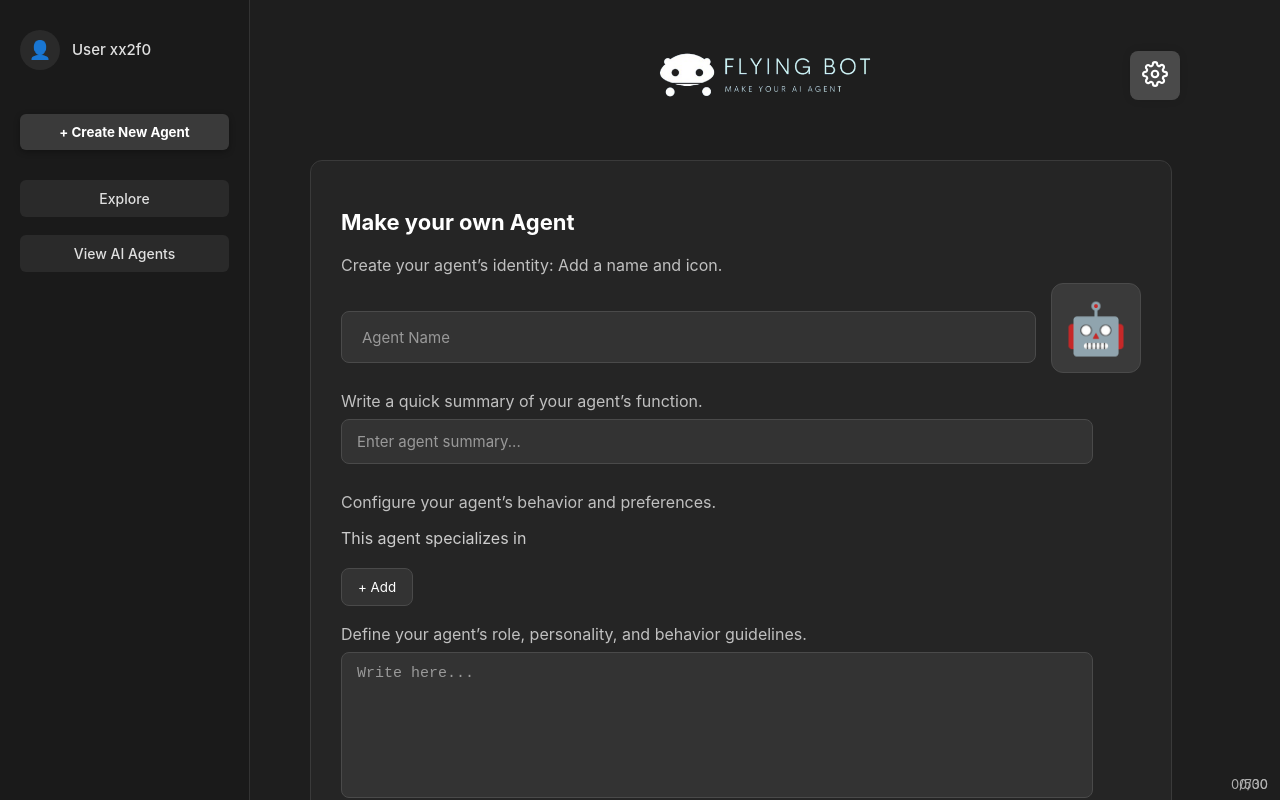
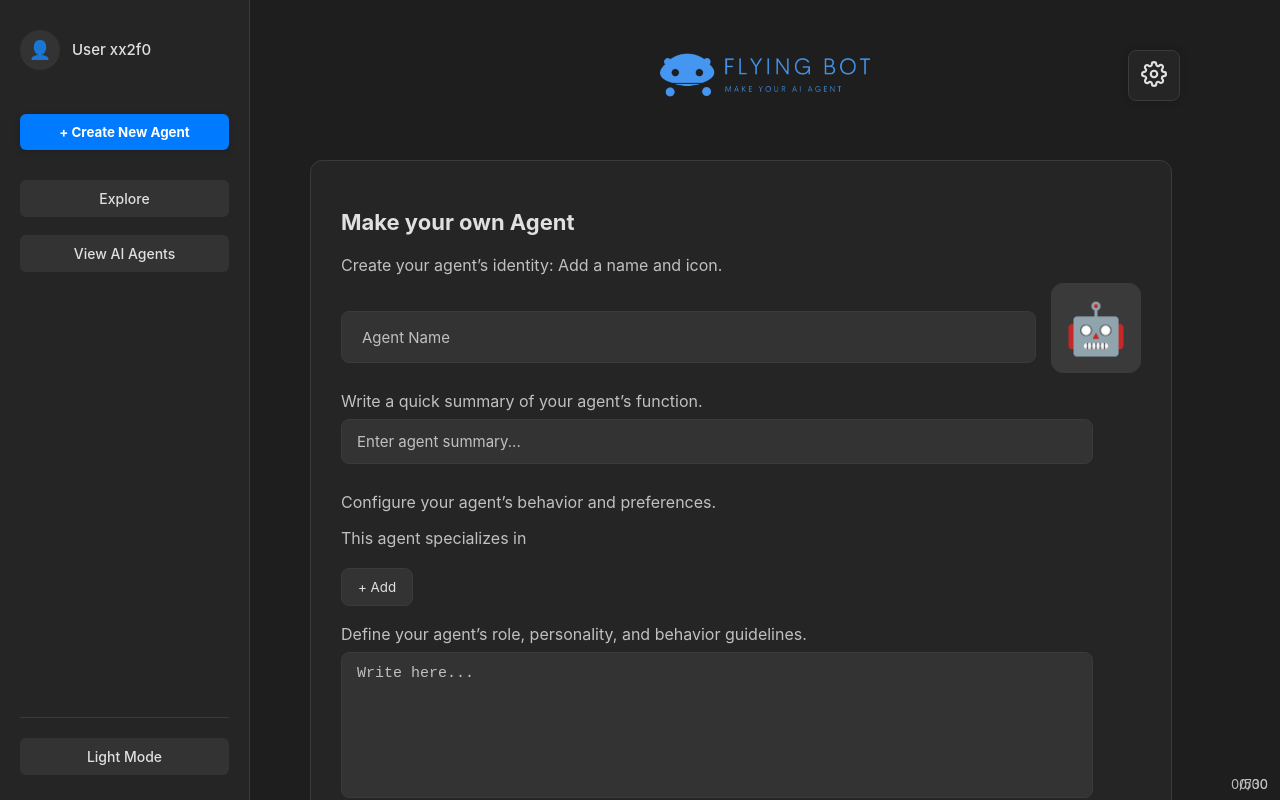
Before and after one commit to AndersonChong/FSDP-Assignment, a React (Create React App) app: page /create-agent in a window 1280 px wide. Built offline with nearby package versions, Linux system fonts and the light colour scheme.

Commit message:
Finish implementing light mode and dark mode

```diff
--- a/src/components/SideBar.jsx
+++ b/src/components/SideBar.jsx
@@ -1,9 +1,11 @@
 import React from "react";
 import { useNavigate } from "react-router-dom";
 import "../styles/sidebar.css";
+import { useTheme } from '../context/ThemeContext';
 
 const SideBar = () => {
   const navigate = useNavigate();
+  const { theme, toggleTheme } = useTheme();
 
   return (
     <div className="sidebar">
@@ -25,6 +27,17 @@ const SideBar = () => {
           View AI Agents
         </button>
       </div>
+
+      <div className="menu" style={{ marginTop: 'auto', paddingTop: '20px', borderTop: '1px solid var(--border-color)' }}>
+        <button
+          className="menu-btn theme-toggle-btn"
+          onClick={toggleTheme}
+          title={`Switch to ${theme === 'light' ? 'Dark' : 'Light'} Mode`}
+        >
+          {theme === 'light' ? 'Dark Mode' : 'Light Mode'}
+        </button>
+      </div>
+
     </div>
   );
 };
--- /dev/null
+++ b/src/context/ThemeContext.jsx
@@ -0,0 +1,30 @@
+import React, { createContext, useState, useEffect, useContext } from 'react';
+
+const ThemeContext = createContext();
+
+export const useTheme = () => useContext(ThemeContext);
+
+export const ThemeProvider = ({ children }) => {
+  const [theme, setTheme] = useState(
+    localStorage.getItem('theme') || 'dark'
+  );
+
+  const toggleTheme = () => {
+    setTheme(currentTheme => (currentTheme === 'light' ? 'dark' : 'light'));
+  };
+
+  useEffect(() => {
+    if (theme === 'light') {
+      document.body.classList.add('light-mode');
+    } else {
+      document.body.classList.remove('light-mode');
+    }
+    localStorage.setItem('theme', theme);
+  }, [theme]);
+
+  return (
+    <ThemeContext.Provider value={{ theme, toggleTheme }}>
+      {children}
+    </ThemeContext.Provider>
+  );
+};
--- a/src/index.css
+++ b/src/index.css
@@ -1,13 +1,48 @@
-/* === GLOBAL APP STYLES === */
+/* === GLOBAL APP STYLES (Theme Variables) === */
+:root {
+  /* --- DARK THEME (Default) --- */
+  --bg-primary: #1e1e1e;
+  --bg-secondary: #252525;
+  --bg-input: #333333;
+
+  --text-primary: #e0e0e0;
+  --text-secondary: #c0c0c0;
+  --text-inverted: #111;
+
+  --border-color: #3a3a3a;
+  --action-btn: #007bff;
+  --shadow-color: rgba(0, 0, 0, 0.15);
+}
+
+/* --- LIGHT MODE OVERRIDE --- */
+body.light-mode {
+  --bg-primary: #f7f7f7;
+  --bg-secondary: #ffffff;
+  --bg-input: #eeeeee;
+
+  --text-primary: #333333;
+  --text-secondary: #555555;
+  --text-inverted: #e0e0e0;
+
+  --border-color: #e0e0e0;
+  --shadow-color: rgba(0, 0, 0, 0.08);
+}
+
+
+/* === HTML & BODY (Apply Variables) === */
 html, body {
   margin: 0;
   padding: 0;
   height: 100%;
   width: 100%;
   font-family: "Inter", sans-serif;
-  background: #1e1e1e;
-  color: #e0e0e0;
+
+  /* Apply variables for consistent look */
+  background: var(--bg-primary);
+  color: var(--text-primary);
+
   overflow-x: hidden;
+  transition: background 0.3s ease, color 0.3s ease;
 }
 
 /* === ROOT CONTAINER === */
@@ -27,9 +62,19 @@ input {
   font-family: inherit;
 }
 
+/* ADDED: Global focus style for accessibility */
+*:focus {
+    outline: 2px solid var(--action-btn);
+    outline-offset: 2px;
+}
+
 /* === UTILITY CLASSES === */
 .center {
   display: flex;
   justify-content: center;
   align-items: center;
 }
+
+.logo {
+  filter: brightness(0) saturate(100%) invert(53%) sepia(14%) saturate(2690%) hue-rotate(175deg) brightness(102%) contrast(88%);
+}
--- a/src/styles/createagent.css
+++ b/src/styles/createagent.css
@@ -3,34 +3,34 @@
   display: flex;
   height: 100vh;
   width: 100%;
-  background: #1e1e1e;
-  color: #e0e0e0;
+  background: var(--bg-primary);
+  color: var(--text-primary);
   font-family: "Inter", sans-serif;
 }
 
 /* === FORM CONTAINER (The Card) === */
 .form-container {
-  background: #252525;
+  background: var(--bg-secondary);
   border-radius: 12px;
   padding: 30px;
-  border: 1px solid #3a3a3a;
+  border: 1px solid var(--border-color);
   max-width: 800px;
 }
 
 .form-container h2 {
   font-size: 22px;
   margin-bottom: 20px;
-  color: #ffffff;
+  color: var(--text-primary);
 }
 
 .form-container p {
   margin-bottom: 20px;
-  color: #cccccc;
+  color: var(--text-secondary);
 }
 
 label {
   display: block;
-  color: #c0c0c0;
+  color: var(--text-secondary);
   margin-bottom: 8px;
   margin-top: 18px;
 }
@@ -41,17 +41,17 @@ textarea,
 select {
   width: 90%;
   padding: 12px 15px;
-  background: #333333;
-  border: 1px solid #4a4a4a;
+  background: var(--bg-input);
+  border: 1px solid var(--border-color);
   border-radius: 8px;
-  color: #ffffff;
+  color: var(--text-primary);
   font-size: 15px;
   margin-bottom: 10px;
 }
 
 input::placeholder,
 textarea::placeholder {
-  color: #999;
+  color: var(--text-secondary);
 }
 
 textarea {
@@ -74,9 +74,9 @@ textarea {
 /* === SMALL BUTTONS (Icon, Add) === */
 .icon-btn,
 .add-btn {
-  background: #333333;
-  color: #fff;
-  border: 1px solid #4a4a4a;
+  background: var(--bg-input);
+  color: var(--text-primary);
+  border: 1px solid var(--border-color);
   border-radius: 8px;
   padding: 10px 16px;
   cursor: pointer;
@@ -85,12 +85,14 @@ textarea {
 
 .icon-btn:hover,
 .add-btn:hover {
-  background: #4a4a4a;
+  background: var(--border-color);
 }
 
-/* === CREATE BUTTON (Primary Action) === */
-.create-btn {
-  background: #007bff;
+/* === PRIMARY BUTTONS (Create/Save) === */
+.create-btn,
+.save-btn,
+.save-tag-btn {
+  background: var(--action-btn);
   color: #fff;
   font-weight: 600;
   border: none;
@@ -101,7 +103,9 @@ textarea {
   transition: all 0.3s;
 }
 
-.create-btn:hover {
+.create-btn:hover,
+.save-btn:hover,
+.save-tag-btn:hover {
   background: #0056b3;
 }
 
@@ -110,7 +114,7 @@ textarea {
   flex-shrink: 0;
   width: 90px;
   height: 90px;
-  border: 1px solid #4a4a4a;
+  border: 1px solid var(--border-color);
   border-radius: 12px;
   cursor: pointer;
   display: flex;
@@ -118,8 +122,11 @@ textarea {
   justify-content: center;
   font-size: 50px;
   line-height: 1;
+  background: var(--bg-input);
+  color: var(--text-primary);
 }
 
+/* === MODAL === */
 .modal-overlay {
   position: fixed;
   top: 0;
@@ -135,82 +142,62 @@ textarea {
 
 
 .modal {
-  background: #252525;
+  background: var(--bg-secondary);
   padding: 25px 30px;
   border-radius: 12px;
-  border: 1px solid #3a3a3a;
+  border: 1px solid var(--border-color);
   width: 400px;
-  color: #fff;
+  color: var(--text-primary);
 }
 
 .save-btn {
-  background: #007bff;
-  color: #fff;
-  border: none;
   padding: 10px 20px;
-  border-radius: 8px;
-  cursor: pointer;
-  font-weight: 600;
   margin-top: 10px;
-}
-
-.save-btn:hover {
-  background: #0056b3;
 }
 
 /* === SPECIALTIES SECTION (Tags) === */
 .add-specialty-box input {
-  background: #333333;
-  border: 1px solid #4a4a4a;
+  background: var(--bg-input);
+  border: 1px solid var(--border-color);
   border-radius: 6px;
-  color: #fff;
+  color: var(--text-primary);
   padding: 8px 10px;
   width: 180px;
 }
 
 .save-tag-btn {
-  background: #007bff;
-  color: #fff;
-  border: none;
-  border-radius: 6px;
+  /* Re-set padding for tag button */
   padding: 8px 14px;
-  cursor: pointer;
-  font-weight: 600;
-  transition: all 0.3s;
-}
-
-.save-tag-btn:hover {
-  background: #0056b3;
 }
 
 /* === TAG DISPLAY === */
 .tag {
-  background: #3a3a3a;
-  color: #fff;
+  background: var(--bg-input);
+  color: var(--text-primary);
   padding: 6px 12px;
   border-radius: 6px;
   display: flex;
   align-items: center;
   gap: 6px;
-  border: 1px solid #4a4a4a;
+  border: 1px solid var(--border-color);
   font-size: 14px;
 }
 
 .remove-tag {
   cursor: pointer;
-  color: #ccc;
+  color: var(--text-secondary);
   transition: color 0.2s;
 }
 
 .remove-tag:hover {
-  color: #fff;
+  color: var(--text-primary);
 }
 
 /* === CHARACTER COUNTERS === */
 .input-with-counter input,
 .input-with-counter textarea {
-  background: #333333;
-  border: 1px solid #4a4a4a;
+  background: var(--bg-input);
+  border: 1px solid var(--border-color);
 }
 
 .char-counter {
@@ -218,13 +205,13 @@ textarea {
   bottom: 8px;
   right: 12px;
   font-size: 13px;
-  color: #b0b0b0;
+  color: var(--text-secondary);
   pointer-events: none;
 }
 
 /* Focus outline */
 .input-with-counter input:focus,
 .input-with-counter textarea:focus {
-  outline: 1px solid #007bff;
-  border-color: #007bff;
+  outline: 1px solid var(--action-btn);
+  border-color: var(--action-btn);
 }
--- a/src/styles/homepage.css
+++ b/src/styles/homepage.css
@@ -5,7 +5,7 @@
   height: 100vh;
   width: 100vw;
   overflow: hidden;
-  background: #1e1e1e;
+  background: var(--bg-primary);
 }
 
 /* === MAIN AREA === */
@@ -13,8 +13,8 @@
   flex: 1;
   height: 100vh;
   width: 100%;
-  background: #1e1e1e;
-  color: #e0e0e0;
+  background: var(--bg-primary);
+  color: var(--text-primary);
   padding: 30px 60px;
   box-sizing: border-box;
   overflow-y: auto;
@@ -35,7 +35,7 @@
 .dashboard-header h1 {
   font-size: 36px;
   font-weight: 700;
-  color: #ffffff;
+  color: var(--text-primary);
   margin: 0;
 }
 
@@ -46,24 +46,24 @@
 }
 
 .dashboard-header input {
-  background: #333333;
-border: 1px solid #3a3a3a;
+  background: var(--bg-input);
+  border: 1px solid var(--border-color);
   padding: 10px 12px;
   border-radius: 8px;
-  color: #e0e0e0;
+  color: var(--text-primary);
   outline: none;
   width: 200px;
   font-size: 14px;
 }
 
 .dashboard-header input::placeholder {
-  color:#999;
+  color: var(--text-secondary);
 }
 
 .dashboard-header button {
-  background: #4a4a4a;
-  border: none;
-  color: #fff;
+  background: var(--bg-secondary);
+  border: 1px solid var(--border-color);
+  color: var(--text-primary);
   font-weight: 500;
   padding: 10px 12px;
   border-radius: 8px;
@@ -71,7 +71,7 @@ border: 1px solid #3a3a3a;
 }
 
 .dashboard-header button:hover {
-  background: #333;
+  background: var(--border-color);
 }
 
 /* === LOGO === */
@@ -102,47 +102,47 @@ border: 1px solid #3a3a3a;
 .card {
   flex: 1;
   min-width: 200px;
-  background: #252525;
+  background: var(--bg-secondary);
   padding: 20px 0;
   border-radius: 14px;
-  border: 1px solid #3a3a3a;
+  border: 1px solid var(--border-color);
   text-align: center;
-  box-shadow: 0 4px 10px rgba(0, 0, 0, 0.15);
+  box-shadow: 0 4px 10px var(--shadow-color);
   transition: all 0.25s ease;
 }
 
 .card:hover {
   transform: translateY(-2px);
-  box-shadow: 0 6px 15px rgba(0, 0, 0, 0.06);
+  box-shadow: 0 6px 15px var(--shadow-color);
 }
 
 .card h3 {
   margin: 0;
   font-size: 15px;
   font-weight: 500;
-  color: #c0c0c0;
+  color: var(--text-secondary);
 }
 
 .card p {
   font-size: 26px;
   font-weight: 700;
   margin-top: 8px;
-  color: #ffff;
+  color: var(--text-primary);
 }
 
 /* === USAGE CHART / AGENT SECTION CONTAINERS === */
 .usage-card, .agent-section {
-  background: #252525;
+  background: var(--bg-secondary);
   border-radius: 16px;
   padding: 25px 30px;
-  box-shadow: 0 4px 10px rgba(0, 0, 0, 0.04);
-  border: 1px solid #3a3a3a;
+  box-shadow: 0 4px 10px var(--shadow-color);
+  border: 1px solid var(--border-color);
   margin-bottom: 30px;
 }
 
 .usage-card h3, .agent-section h3 {
   font-size: 18px;
-  color: #ffffff;
+  color: var(--text-primary);
   margin-bottom: 12px;
   font-weight: 600;
   padding-left: 10px;
@@ -150,60 +150,60 @@ border: 1px solid #3a3a3a;
 
 /* === AGENT LIST === */
 .agent-list {
-  background: #252525;
+  background: var(--bg-secondary);
   border-radius: 12px;
-  border: 1px solid #3a3a3a;
+  border: 1px solid var(--border-color);
   padding: 10px;
 }
 
 .agent-row {
   display: flex;
   justify-content: space-between;
-  border-bottom: 1px solid #f0f0f0;
+  border-bottom: 1px solid var(--border-color);
   padding: 8px 0;
 }
 
 .more {
   text-align: center;
-  color: #777;
+  color: var(--text-secondary);
   cursor: pointer;
   margin-top: 10px;
   transition: 0.2s ease;
 }
 
 .more:hover {
-  color: #4a4a4a;
+  color: var(--text-primary);
 }
 
 /* === SETTINGS ICON BUTTON === */
 .settings-btn {
   position: absolute;
   right: 40px;
-  background: #f0f0f0;
-  border: 1px solid #e0e0e0;
+  background: var(--bg-input);
+  border: 1px solid var(--border-color);
   border-radius: 12px;
   padding: 10px;
   cursor: pointer;
   transition: 0.25s ease;
-  box-shadow: 0 0 8px rgba(0, 0, 0, 0.1);
+  box-shadow: 0 0 8px var(--shadow-color);
 }
 
 .settings-btn:hover {
-  background: #e5e5e5;
+  background: var(--border-color);
   transform: rotate(25deg);
 }
 
 .settings-icon {
   font-size: 26px;
-  color: #fff;
+  color: var(--text-primary);
 }
 
 /* === SCROLLBAR === */
 ::-webkit-scrollbar-thumb {
-  background-color: rgba(0, 0, 0, 0.15);
+  background-color: var(--border-color);
   border-radius: 4px;
 }
 
 ::-webkit-scrollbar-thumb:hover {
-  background-color: rgba(0, 0, 0, 0.25);
+  background-color: var(--text-secondary);
 }
--- a/src/styles/sidebar.css
+++ b/src/styles/sidebar.css
@@ -2,14 +2,14 @@
 .sidebar {
   width: 250px;
   height: 100vh;
-  background: #1a1a1a;
+  background: var(--bg-secondary);
   display: flex;
   flex-direction: column;
   align-items: flex-start;
   padding: 25px 20px;
-  color: #e0e0e0;
+  color: var(--text-primary);
   box-sizing: border-box;
-  border-right: 1px solid #333;
+  border-right: 1px solid var(--border-color);
   flex-shrink: 0;
 }
 
@@ -25,8 +25,8 @@
   width: 40px;
   height: 40px;
   border-radius: 50%;
-  background: #2a2a2a;
-  color: #e0e0e0;
+  background: var(--bg-input);
+  color: var(--text-primary);
   display: flex;
   align-items: center;
   justify-content: center;
@@ -41,7 +41,7 @@
 
 /* === CREATE NEW AGENT BUTTON === */
 .create-agent-btn {
-  background: #3a3a3a;
+  background: var(--action-btn);
   color: #ffffff;
   font-weight: bold;
   border: none;
@@ -50,11 +50,11 @@
   width: 100%;
   cursor: pointer;
   transition: 0.2s ease;
-  box-shadow: 0 2px 6px rgba(0, 0, 0, 0.3);
+  box-shadow: 0 2px 6px var(--shadow-color);
 }
 
 .create-agent-btn:hover {
-  background: #4a4a4a;
+  background: #0069d9;
   transform: translateY(-1px);
 }
 
@@ -72,17 +72,17 @@
   border: none;
   border-radius: 6px;
   padding: 10px 0;
-  color: #e0e0e0;
+  color: var(--text-primary);
   font-weight: 500;
   cursor: pointer;
   transition: all 0.2s ease;
   font-size: 14px;
-  background-color: #2a2a2a;
+  background-color: var(--bg-input);
 }
 
 
 .menu-btn:hover {
-  background-color: #3a3a3a;
+  background-color: var(--border-color);
   transform: translateY(-1px);
   filter: none;
 }
```
Also changed, not shown: src/index.js (+7 -11 lines), src/styles/chatinterface.css (+16 -16 lines), src/styles/viewagents.css (+17 -17 lines).
